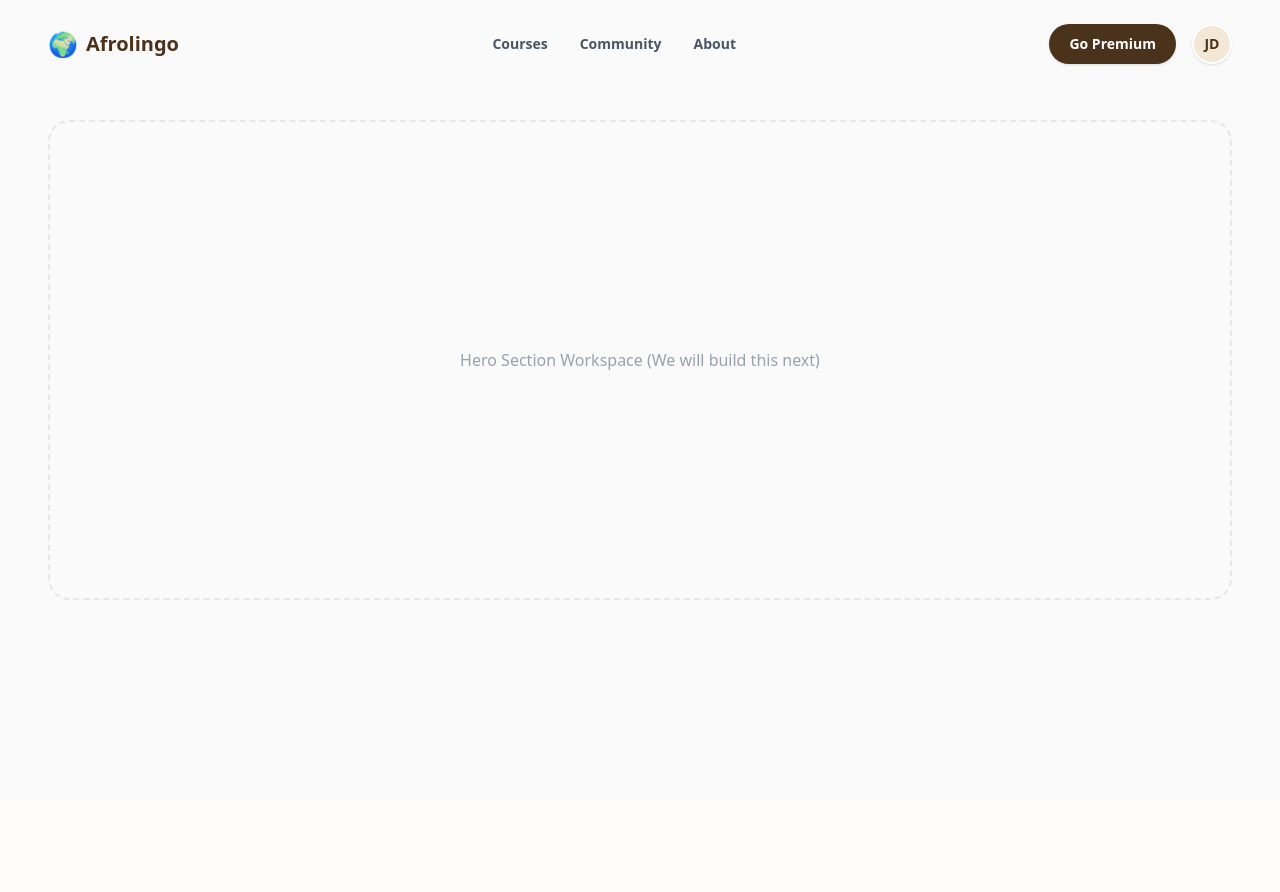
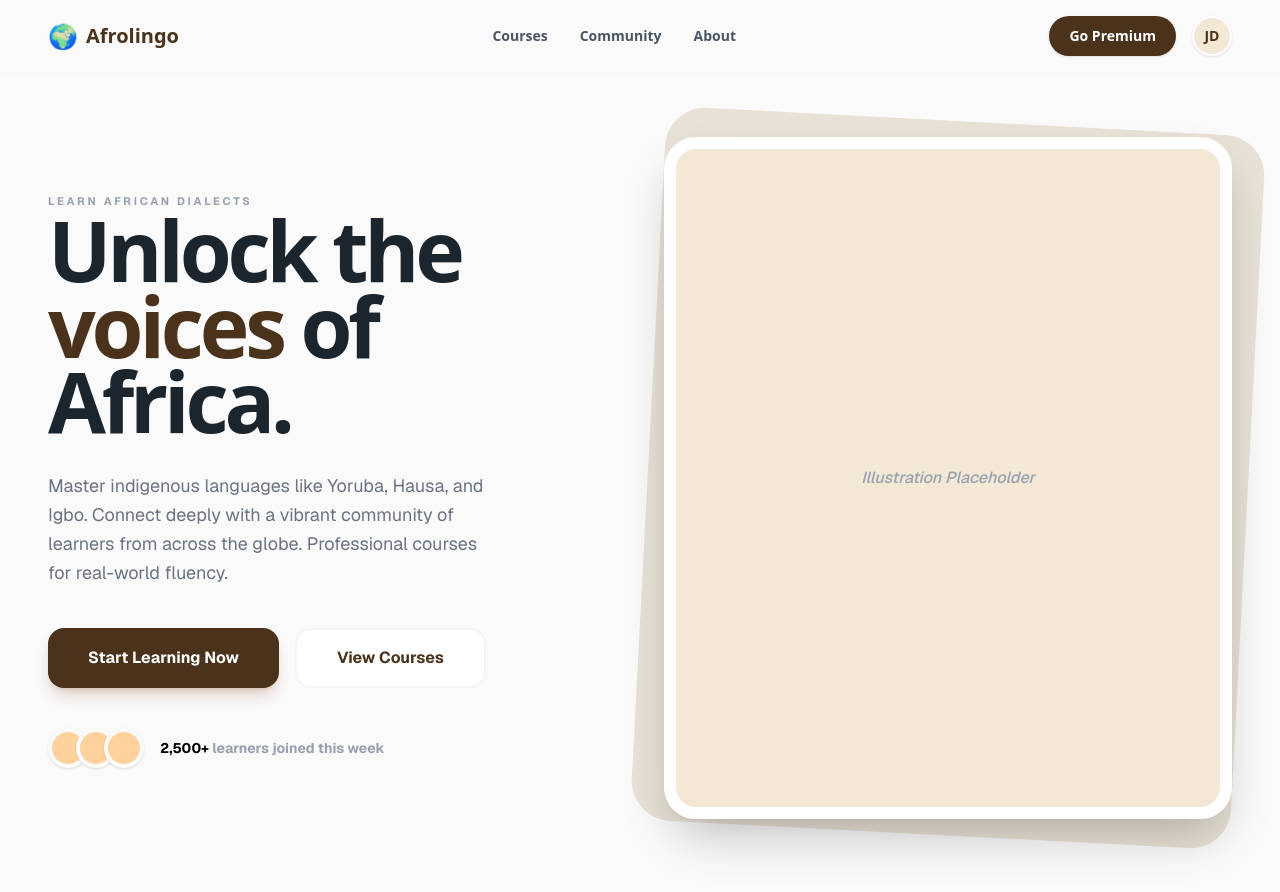
Before and after one commit to khomohzie/afrolingo, a Next.js app in the folder frontend/: page / in a window 1280 px wide. Shown: the top 892 px of the page. Before the commit the page ends 800 px from the top, so only its background shows below. Built offline with nearby package versions, Linux system fonts and the light colour scheme.

Commit message:
implement hero section with earthy theme, typography and glassmorphism

```diff
--- a/frontend/src/components/ui/navbar.tsx
+++ b/frontend/src/components/ui/navbar.tsx
@@ -2,25 +2,31 @@ import Link from 'next/link';
 
 export default function Navbar() {
   return (
-    <nav className="flex items-center justify-between py-6">
+    // ✨ Glassmorphism magic added here:
+    <nav className="sticky top-0 z-50 flex items-center justify-between py-4 bg-[#FAFAFA]/80 backdrop-blur-md border-b border-gray-100/50 -mx-6 px-6 md:-mx-12 md:px-12 transition-all">
+
+      {/* Logo */}
       <div className="flex items-center gap-2 font-bold text-xl text-[#4A331A]">
         <span className="text-2xl">🌍</span> Afrolingo
       </div>
 
+      {/* Center Links */}
       <div className="hidden md:flex gap-8 text-sm font-semibold text-gray-600">
         <Link href="/courses" className="hover:text-black transition-colors">Courses</Link>
         <Link href="/community" className="hover:text-black transition-colors">Community</Link>
         <Link href="/about" className="hover:text-black transition-colors">About</Link>
       </div>
 
+      {/* Right Actions */}
       <div className="flex items-center gap-4">
-        <button className="bg-[#4A331A] hover:bg-[#3a2815] text-white px-5 py-2.5 rounded-xl text-sm font-semibold transition-all shadow-sm">
+        <button className="bg-[#4A331A] hover:bg-[#3a2815] text-white px-5 py-2.5 rounded-xl text-sm font-semibold transition-all shadow-sm active:scale-95">
           Go Premium
         </button>
         <div className="w-10 h-10 rounded-full bg-[#f3e8d6] flex items-center justify-center text-[#4A331A] font-bold text-sm border-2 border-white shadow-sm">
           JD
         </div>
       </div>
+
     </nav>
   );
 }
--- a/frontend/src/pages/index.tsx
+++ b/frontend/src/pages/index.tsx
@@ -1,10 +1,64 @@
-import Layout from '../components/Layout';
+import { Geist } from "next/font/google";
+import Layout from "../components/Layout";
+// import Image from "next/image"; // Uncomment this when you have your image file!
+
+const geistSans = Geist({
+  variable: "--font-geist-sans",
+  subsets: ["latin"],
+});
 
 export default function Home() {
   return (
     <Layout>
-      <div className="min-h-[60vh] flex items-center justify-center text-gray-400 border-2 border-dashed border-gray-200 rounded-xl mt-8">
-        Hero Section Workspace (We will build this next)
+      <div className={`${geistSans.className} font-sans`}>
+        <section className="grid grid-cols-1 lg:grid-cols-2 gap-12 items-center pt-16 pb-24">
+
+          <div className="flex flex-col gap-8 text-left">
+            <header className="space-y-4">
+              <span className="text-[11px] font-bold tracking-[0.25em] text-gray-400 uppercase">
+                Learn African Dialects
+              </span>
+              <h1 className="text-6xl md:text-[84px] font-black text-[#1B252E] leading-[0.9] tracking-tighter">
+                Unlock the <br />
+                <span className="text-[#4A331A]">voices</span> of <br />
+                Africa.
+              </h1>
+            </header>
+
+            <p className="text-gray-500 text-lg max-w-md leading-relaxed">
+              Master indigenous languages like Yoruba, Hausa, and Igbo. Connect deeply with a vibrant community of learners from across the globe. Professional courses for real-world fluency.
+            </p>
+
+            <div className="flex flex-wrap gap-4 pt-2">
+              <button className="bg-[#4A331A] text-white px-10 py-4 rounded-2xl font-bold hover:bg-[#3a2815] transition-all shadow-lg shadow-amber-900/20 active:scale-95">
+                Start Learning Now
+              </button>
+              <button className="border-2 border-gray-100 bg-white text-[#4A331A] px-10 py-4 rounded-2xl font-bold hover:bg-gray-50 transition-all active:scale-95">
+                View Courses
+              </button>
+            </div>
+
+            <div className="flex items-center gap-4 mt-2">
+              <div className="flex -space-x-3">
+                {[1, 2, 3].map((i) => (
+                  <div key={i} className="w-10 h-10 rounded-full border-4 border-[#FAFAFA] bg-[#FFD29D] shadow-sm" />
+                ))}
+              </div>
+              <p className="text-sm font-bold text-gray-400">
+                <span className="text-black">2,500+</span> learners joined this week
+              </p>
+            </div>
+          </div>
+
+          <div className="relative">
+            <div className="absolute -inset-4 bg-[#E8E1D5] rounded-[40px] rotate-3" />
+
+            <div className="relative aspect-[5/6] w-full bg-[#f3e8d6] rounded-[32px] overflow-hidden border-[12px] border-white shadow-2xl flex items-center justify-center">
+              <span className="text-gray-400 italic font-medium">Illustration Placeholder</span>
+            </div>
+          </div>
+
+        </section>
       </div>
     </Layout>
   );
```
